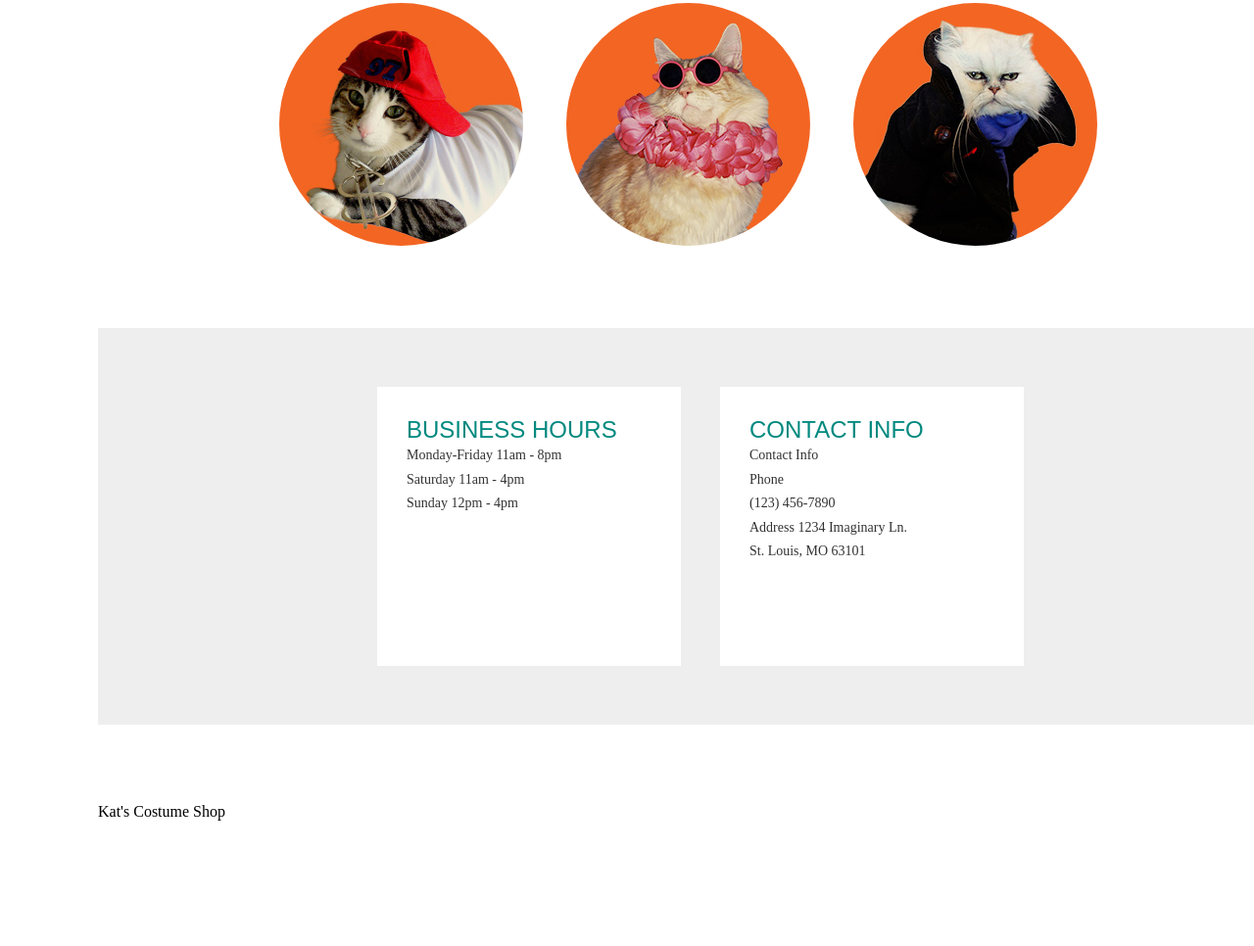
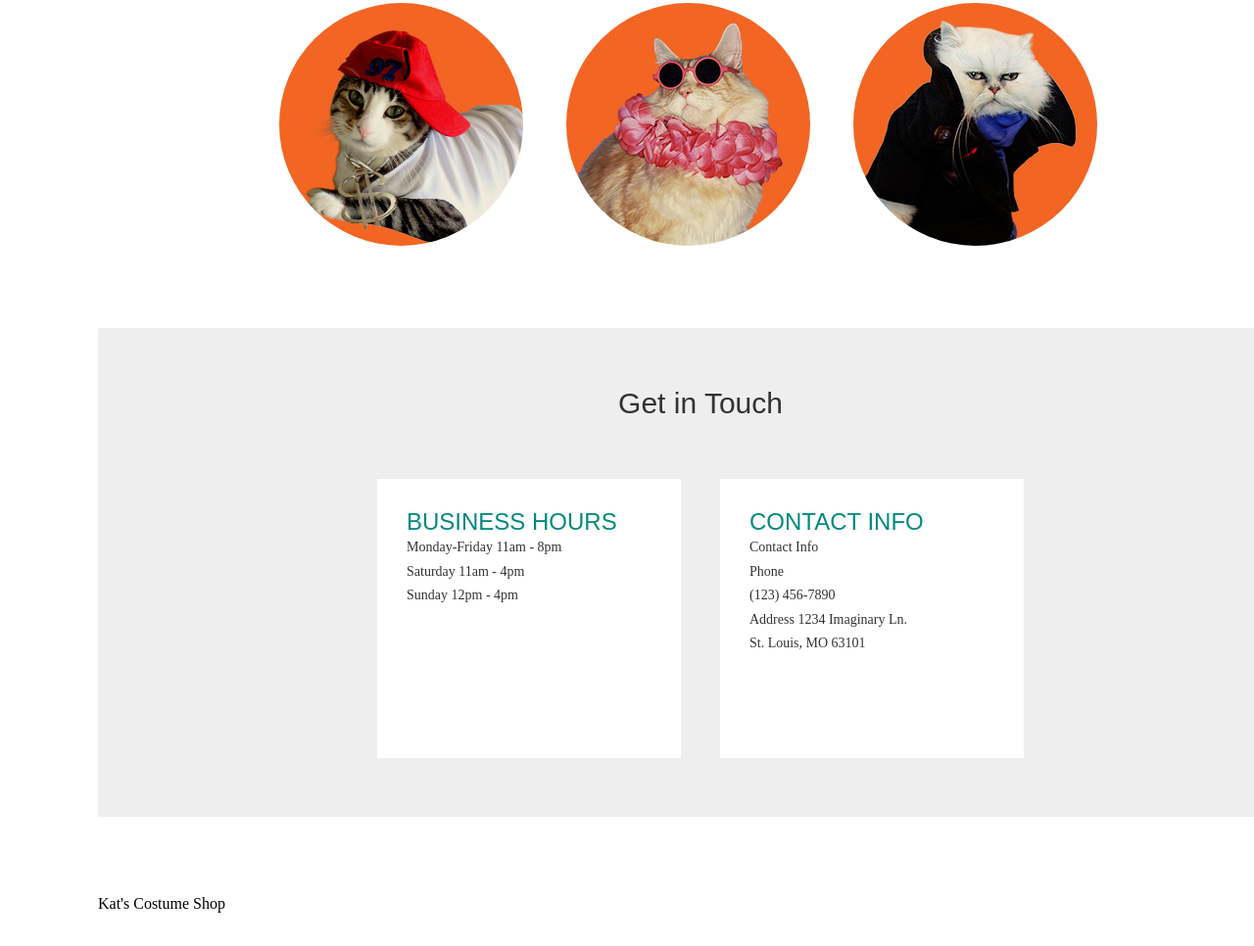
Before and after one commit to SayMaybe/cat-costume-project, a plain HTML site: page index.html in a window 1280 px wide. Shown: the part 1201-2167 px from the top of the page at 98% size. Before the commit the page ends 2089 px from the top, so only its background shows below. Drawn offline with Linux system fonts and the light colour scheme.

Commit message:
Get in Touch

```diff
--- a/index.html
+++ b/index.html
@@ -65,6 +65,7 @@
 <section>
   <div class="in-touch-container">
 <div class="contact-container">
+  <h1>Get in Touch</h1>
     <div class="contact-box">
       <h2>Business Hours</h2>
       <p>Monday-Friday 11am - 8pm<br />
--- a/main.css
+++ b/main.css
@@ -158,6 +158,10 @@ header {
   margin: 80px auto;
   padding: 0;
 }
+.contact-container h1 {
+  text-align: center;
+  padding-top: 60px;
+}
 .contact-box {
   background-color: #fff;
   width: 250px;
```
